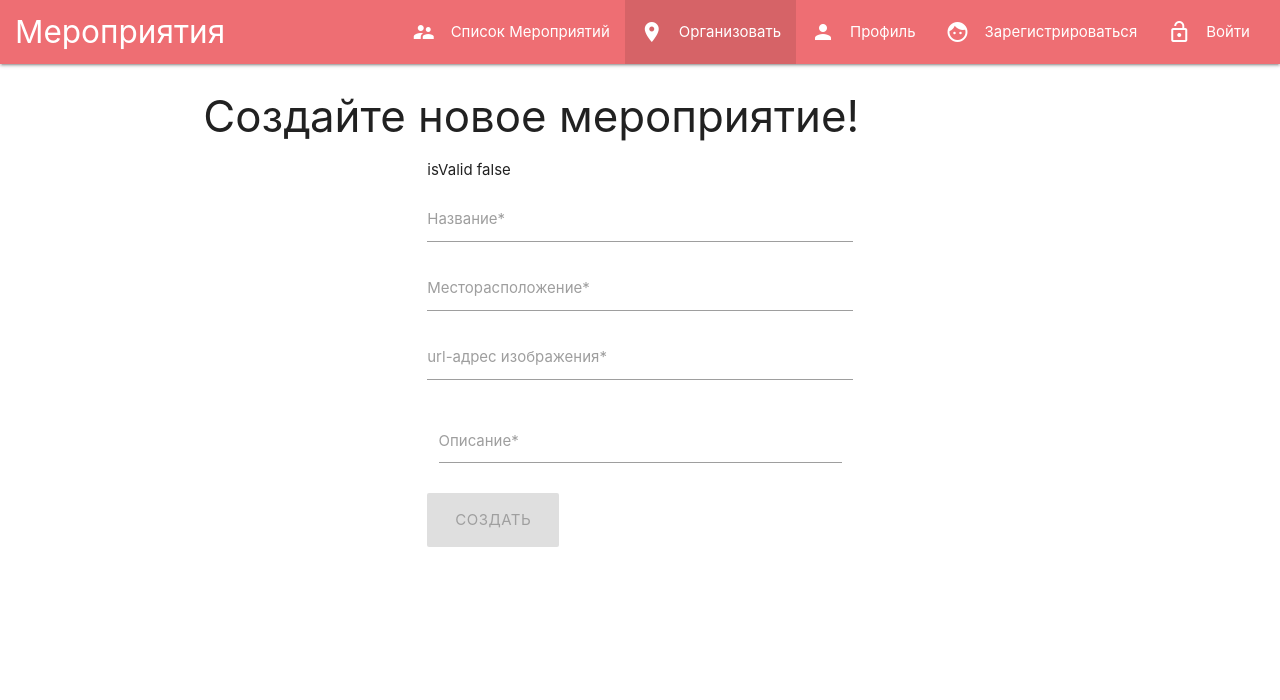
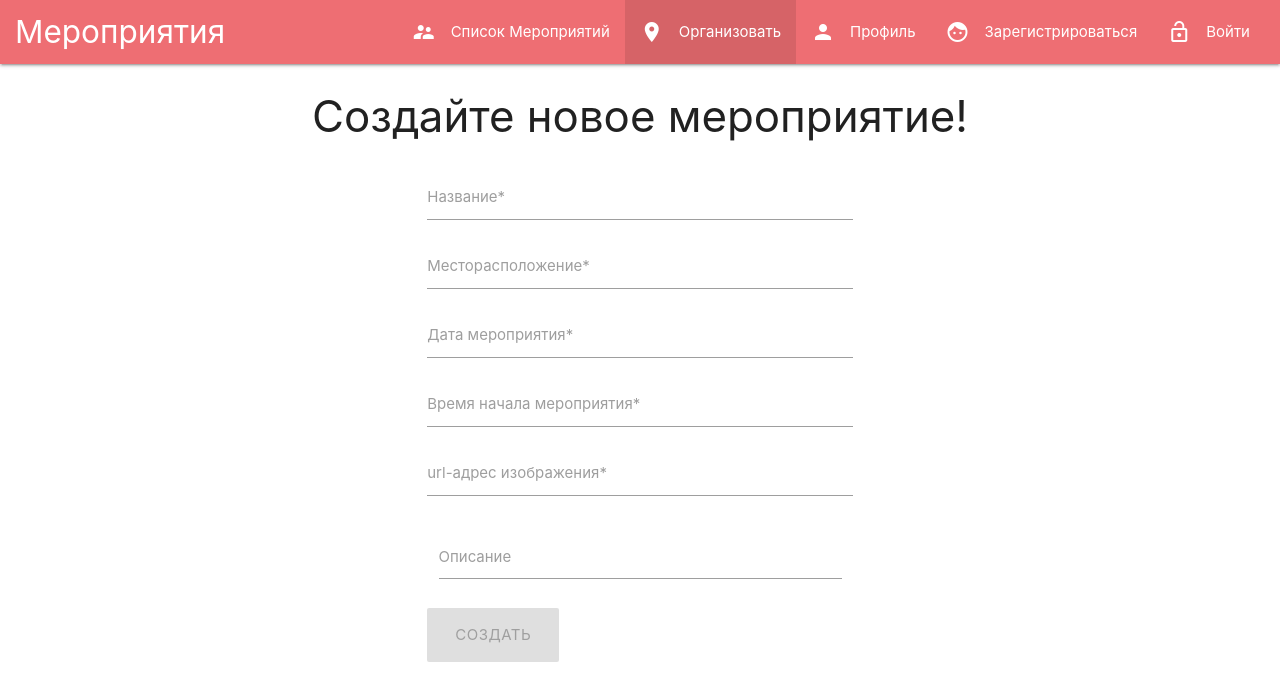
Before and after one commit to slabnevitch/meetup, a Vue app: page /create-meetup in a window 1280 px wide. Shown: the top 700 px of the page. Built offline with nearby package versions, Linux system fonts and the light colour scheme.

Commit message:
сверстана страница добавления мероприятия, логика добавления даты и вреиени, фильтр даты, вывод даты/времени в шаблоны страниц

```diff
--- /dev/null
+++ b/src/filters/dateFilter.js
@@ -0,0 +1,13 @@
+export default function dateFilter(value) {
+
+	const options = {
+		day: '2-digit',
+		month: 'long',
+		year: 'numeric',
+		hour: '2-digit',
+		minute: '2-digit'
+	}
+	// const locale = store.getters.info.locale || 'ru-RU'
+	// console.log('data gilter locale ' + locale)
+	return new Intl.DateTimeFormat('ru-RU', options).format(new Date(value))
+}
--- a/src/main.js
+++ b/src/main.js
@@ -3,8 +3,10 @@ import App from './App.vue'
 import router from './router'
 import store from './store'
 import 'materialize-css/dist/js/materialize.min'
+import dateFilter from './filters/dateFilter'
 
 Vue.config.productionTip = false
+Vue.filter('dateFilter', dateFilter)
 
 new Vue({
   router,
--- a/src/store/index.js
+++ b/src/store/index.js
@@ -9,14 +9,18 @@ export default new Vuex.Store({
   			{
   				title: "Киев. Праздник на октябрьской площади",
   				img: 'https://pbs.twimg.com/media/CMeZ32uUAAAIEja.jpg',
+          description: 'Какое-то описание мероприятия',
+          location: 'Киев, Украина',
   				id: 'iddqd-1',
-  				date: '16-01-2021'
+  				date: 'Thu Jan 14 2021 00:00:00 GMT+0500 (Екатеринбург, стандартное время)'
   			},
   			{
   				title: "Кев. Выставка в павильонах ВДНД",
   				img: 'https://pbs.twimg.com/media/DdPOureX4AAlL1R.jpg',
+          description: 'Какое-то описание мероприятия',
+          location: 'Киев, Украина',
   				id: 'iddqd-2',
-  				date: '17-01-2021'
+  				date: 'Thu Jan 14 2021 00:00:00 GMT+0500 (Екатеринбург, стандартное время)'
   			}
   		],
   		user: {
--- a/src/views/meetup/CreateMeetup.vue
+++ b/src/views/meetup/CreateMeetup.vue
@@ -1,15 +1,16 @@
 <template>
   <div class="row">
   	<div class="col s12">
-    	<h3>Создайте новое мероприятие!</h3>
+    	<h3 class="center-align">Создайте новое мероприятие!</h3>
   	</div>
-  	<form class="col s12 m6 offset-m3" @submit.prevent="formSubmit">
-  		<div>isValid {{isValid}}</div>
+  	<form class="col s12 l6 offset-l3" @submit.prevent="formSubmit">
+  		<!-- <div>isValid {{isValid}}</div> -->
   		<div class="input-field">
   			<input
 	  			id="title"
 	  			type="text"
 	  			class="validate"
+	  			required
 	  			v-model="title">
   			<label for="title">Название*</label>
   		</div>
@@ -18,14 +19,36 @@
 	  			id="location"
 	  			type="text"
 	  			class="validate"
+	  			required
 	  			v-model="location">
   			<label for="location">Месторасположение*</label>
+  		</div>
+  		<div class="input-field">
+  			<input
+  				ref="datepicker"
+	  			id="datepick"
+	  			type="text"
+	  			class="datepicker"
+	  			required
+	  			v-model="date">
+  			<label for="datepick"">Дата мероприятия*</label>
+  		</div>
+  		<div class="input-field">
+  			<input
+  				ref="timepicker"
+	  			type="text"
+	  			id="timeepick"
+	  			class="timepicker"
+	  			required
+	  			v-model="time">
+  			<label for="timeepick"">Время начала мероприятия*</label>
   		</div>
   		<div class="input-field">
   			<input
 	  			id="img-url"
 	  			type="text"
 	  			class="validate"
+	  			required
 	  			v-model="img">
   			<label for="img-url">url-адрес изображения*</label>
   		</div>
@@ -39,13 +62,13 @@
           		v-model="description"
 	          id="textarea1"
 	          class="materialize-textarea"></textarea>
-          <label for="textarea1">Описание*</label>
+          <label for="textarea1">Описание</label>
         </div>
         <button
 	        type="submit"
 	        :disabled="!isValid"
 	        class="waves-effect waves-light btn-large"
-	        @click="sbmitClick">Создать</button>
+	        >Создать</button>
     </form>
   </div>
 </template>
@@ -57,7 +80,16 @@
 				title: '',
 				location: '',
 				img: '',
-				description: ''
+				description: '',
+				// datePick: "",
+				date: '',
+				time: '',
+				hoursAndMinutes: {
+					hours: '00',
+					minutes: '00'
+				},
+				datePicker: null,
+				timePicker: null
 			}
 		},
 		computed: {
@@ -65,7 +97,20 @@
 				return this.title != '' &&
 					this.location != '' &&
 					this.img != '' &&
-					this.description != ''
+					this.date != '' &&
+					this.time != ''
+					// this.description != ''
+			},
+			getHoursAndMinutes(){
+				return
+			},
+			dateTimeSumm(){
+				console.log('dateTimeSumm() hours ' + typeof this.hoursAndMinutes.hours)
+				console.log('dateTimeSumm() minutes ' + typeof this.hoursAndMinutes.minutes)
+				let dateFull = new Date(this.date)
+				dateFull.setHours(this.hoursAndMinutes.hours)
+				dateFull.setMinutes(this.hoursAndMinutes.minutes)
+				return dateFull
 			}
 		},
 		methods: {
@@ -75,7 +120,7 @@
 					location: this.location,
 					img: this.img,
 					description: this.description,
-					date: new Date(),
+					date: this.dateTimeSumm,
 					id: +new Date()
 				}
 				if(this.isValid){
@@ -83,9 +128,29 @@
 					this.$store.dispatch('createMeetup', meetup)
 					this.$router.push('/meetups')
 				}
-			},
-			sbmitClick(){
+			}
+		},
+		mounted(){
+			this.datePicker = M.Datepicker.init(this.$refs.datepicker, {
+				onSelect: (date) => {
+					this.date = date
+				}
+			});
 
+			this.timePicker = M.Timepicker.init(this.$refs.timepicker, {
+				twelveHour:false,
+				onSelect: (hour, minute) => {
+					this.hoursAndMinutes.hours = hour
+					this.hoursAndMinutes.minutes = minute
+				}
+			})
+		},
+		destroyed(){
+			if(this.datePicker){
+				this.datePicker.destroy()
+			}
+			if(this.timePicker){
+				this.timePicker.destroy()
 			}
 		}
 	}
--- a/src/views/meetup/Meetups.vue
+++ b/src/views/meetup/Meetups.vue
@@ -15,7 +15,7 @@
   			<div class="card-stacked">
   				<div class="card-content">
   					<div class="card-title">{{meetup.title}}</div>
-  					<span class="badge">{{meetup.date}}</span>
+  					<span class="badge">{{meetup.date | dateFilter}}</span>
   					<!-- <p>I am a very simple card. I am good at containing small bits of information.</p> -->
   				</div>
   				<div class="card-action">
--- a/src/views/meetup/SingleMeetup.vue
+++ b/src/views/meetup/SingleMeetup.vue
@@ -7,9 +7,9 @@
 					<span class="card-title">{{meetup.title}}</span>
 				</div>
 				<div class="card-content">
-					<p class="meet-date">Дата: <b>{{meetup.date}}</b></p>
-					<p>I am a very simple card. I am good at containing small bits of information.
-					I am convenient because I require little markup to use effectively.</p>
+					<p class="meet-date">Дата: <b>{{meetup.date | dateFilter}}</b></p>
+					<p class="meet-date">Место: <b>{{meetup.location}}</b></p>
+					<p>{{meetup.description}}</p>
 				</div>
 				<div class="card-action right-align">
 					<a class="waves-effect waves-light btn-large red lighten-1">Зарегистрироваться</a>
@@ -26,9 +26,6 @@
 			meetup(){
 				return this.$store.getters.getLoadedMeetup(this.$route.params.id)
 			}
-		},
-		created(){
-			console.log(this.$route.params)
 		}
 	}
 </script>
```
